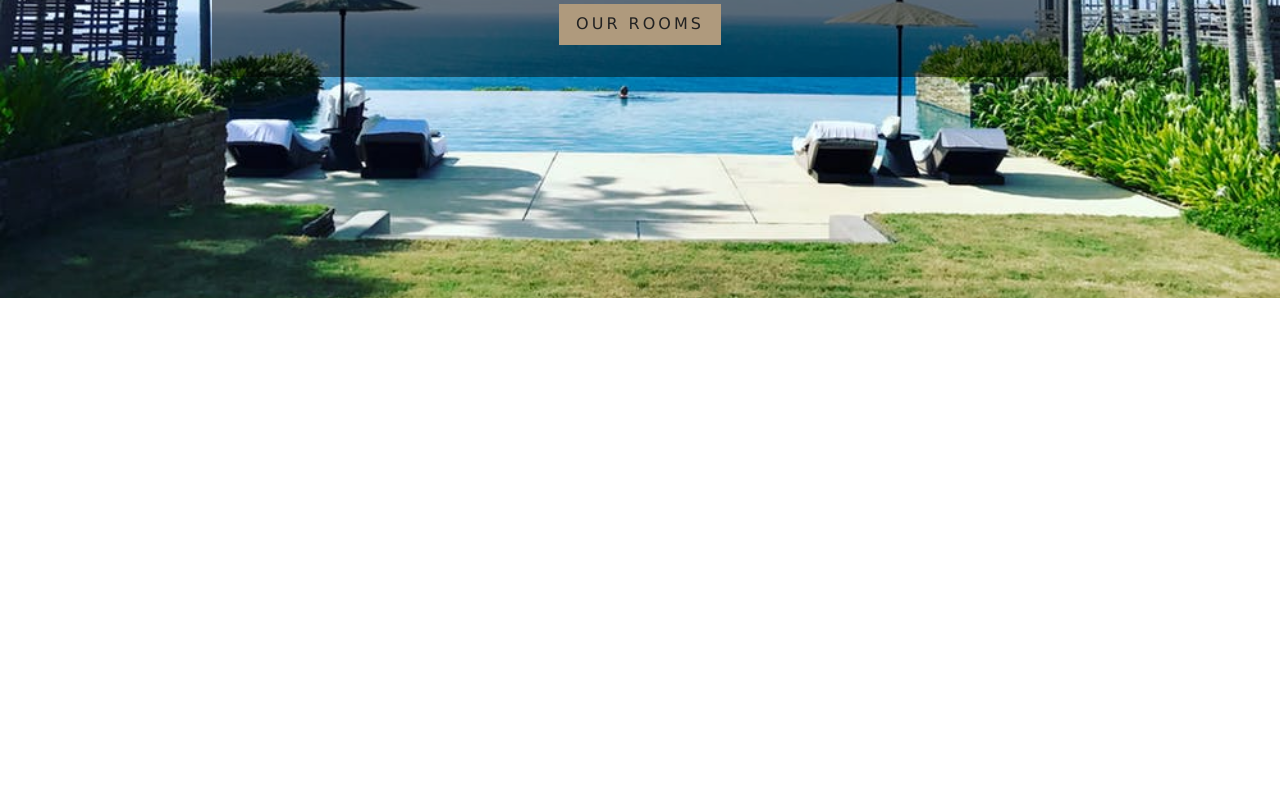
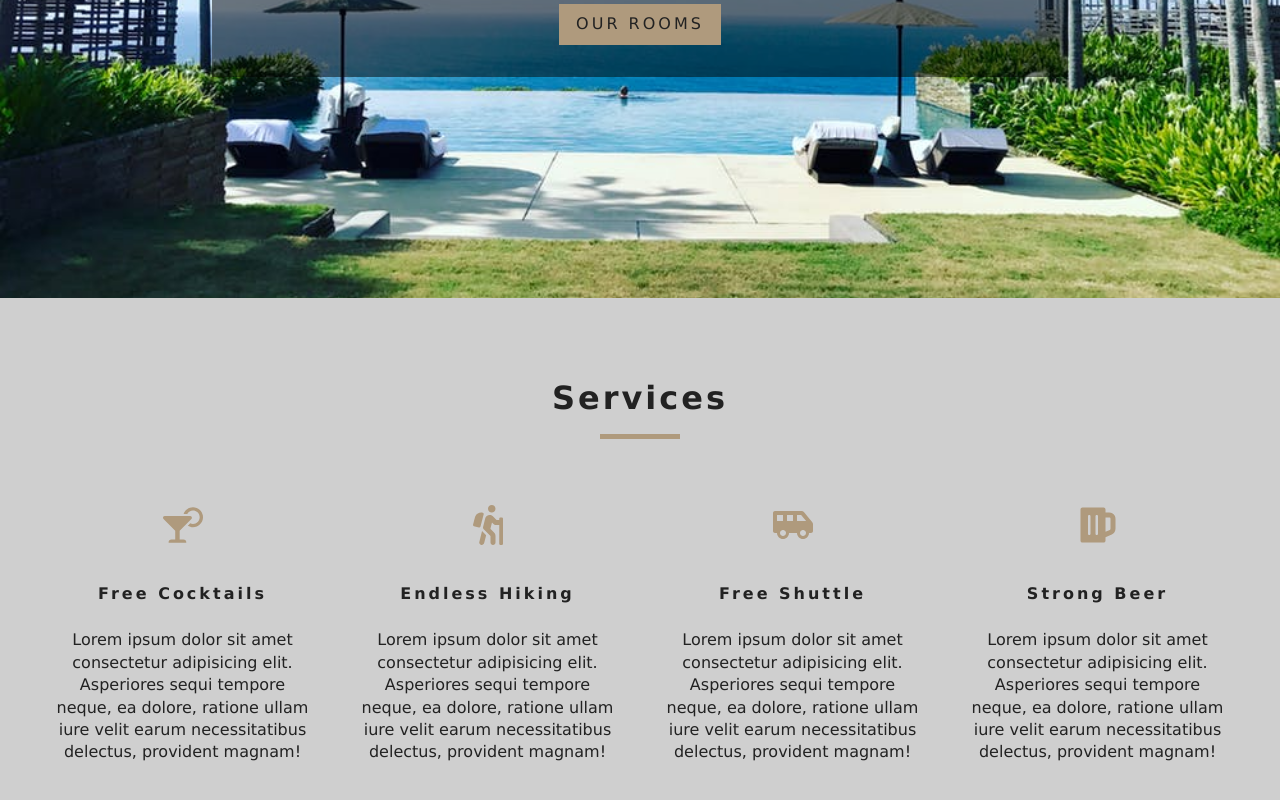
Before and after one commit to neb-miletic/resort, a React (Create React App) app: page / in a window 1280 px wide. Shown: the part 502-1302 px from the top of the page. Before the commit the page ends 800 px from the top, so only its background shows below. Built offline with nearby package versions, Linux system fonts and the light colour scheme.

Commit message:
ver with working Services on Home page

```diff
--- a/public/index.html
+++ b/public/index.html
@@ -39,5 +39,6 @@
       To begin the development, run `npm start` or `yarn start`.
       To create a production bundle, use `npm run build` or `yarn build`.
     -->
+
   </body>
 </html>
--- /dev/null
+++ b/src/components/Services.js
@@ -0,0 +1,58 @@
+import React, { Component } from 'react'
+import Title from '../components/Title'
+import { FaCocktail,FaHiking,FaShuttleVan,FaBeer} from 'react-icons/fa'
+
+export default class Services extends Component {
+    state = {
+        services: [
+            {
+                icon:<FaCocktail/>,
+                title: 'Free Cocktails',
+                info: ' Lorem ipsum dolor sit amet consectetur adipisicing elit. Asperiores sequi tempore neque, ea dolore, ratione ullam iure velit earum necessitatibus delectus, provident magnam!'
+
+            },
+
+            {
+                icon:<FaHiking/>,
+                title: 'Endless Hiking',
+                info: ' Lorem ipsum dolor sit amet consectetur adipisicing elit. Asperiores sequi tempore neque, ea dolore, ratione ullam iure velit earum necessitatibus delectus, provident magnam!'
+
+            },
+
+            {
+                icon:<FaShuttleVan/>,
+                title: 'Free Shuttle',
+                info: ' Lorem ipsum dolor sit amet consectetur adipisicing elit. Asperiores sequi tempore neque, ea dolore, ratione ullam iure velit earum necessitatibus delectus, provident magnam!'
+
+            },
+
+            {
+                icon:<FaBeer/>,
+                title: 'Strong Beer',
+                info: ' Lorem ipsum dolor sit amet consectetur adipisicing elit. Asperiores sequi tempore neque, ea dolore, ratione ullam iure velit earum necessitatibus delectus, provident magnam!'
+
+            }
+
+        ]
+    };
+
+    render() {
+        return (
+            <section className = 'services'>
+                <Title title = 'services'/>
+                <div className = 'services-center' >
+                    {this.state.services.map((item,index) => {
+                        return <article key = {index} className = 'service'>
+                            <span>{item.icon}</span>
+                            <h6>{item.title}</h6>
+                            <p>{item.info}</p>
+                        </article>
+
+                    })}
+                </div>
+
+
+            </section>
+        )
+    }
+}
--- /dev/null
+++ b/src/components/Title.js
@@ -0,0 +1,11 @@
+import React from 'react'
+
+export default function Title({ title }) {
+    return (
+        <div className = 'section-title'>
+            <h4>{title}</h4>
+            <div />
+
+        </div>
+    )
+}
--- a/src/pages/Home.js
+++ b/src/pages/Home.js
@@ -2,9 +2,12 @@
 import Hero from '../components/Hero'
 import Banner from '../components/Banner'
 import {Link} from 'react-router-dom'
+import Services from '../components/Services'
+
 
 export default function Home  ()  {
     return (
+        <>
        <Hero>
            <Banner title = "luxurious rooms" subtitle = 'deluxe rooms starting at 299$' >
 
@@ -13,5 +16,7 @@
                     </Link>
            </Banner>
        </Hero>
+       <Services />
+       </>
     )
 }
```
